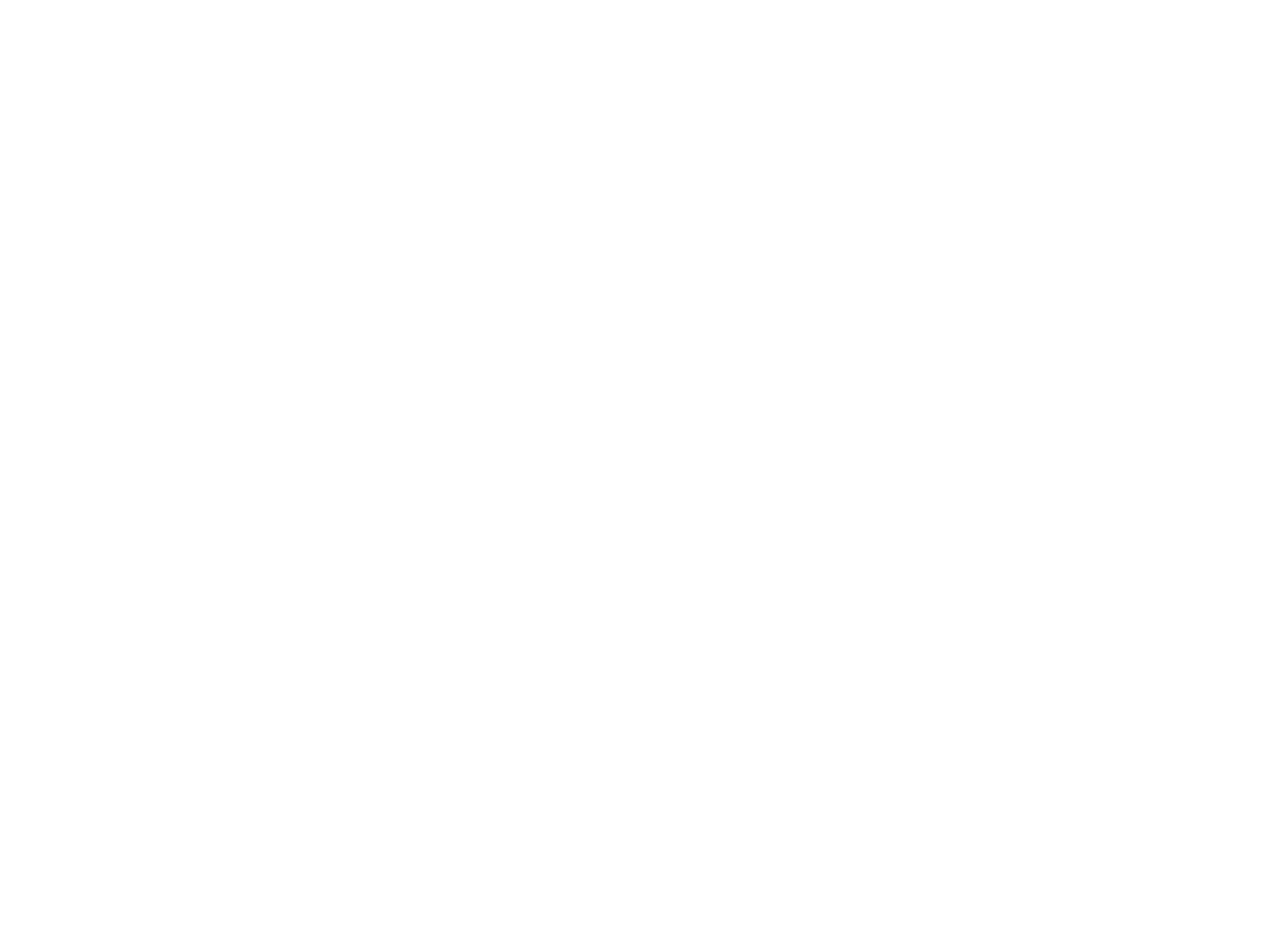
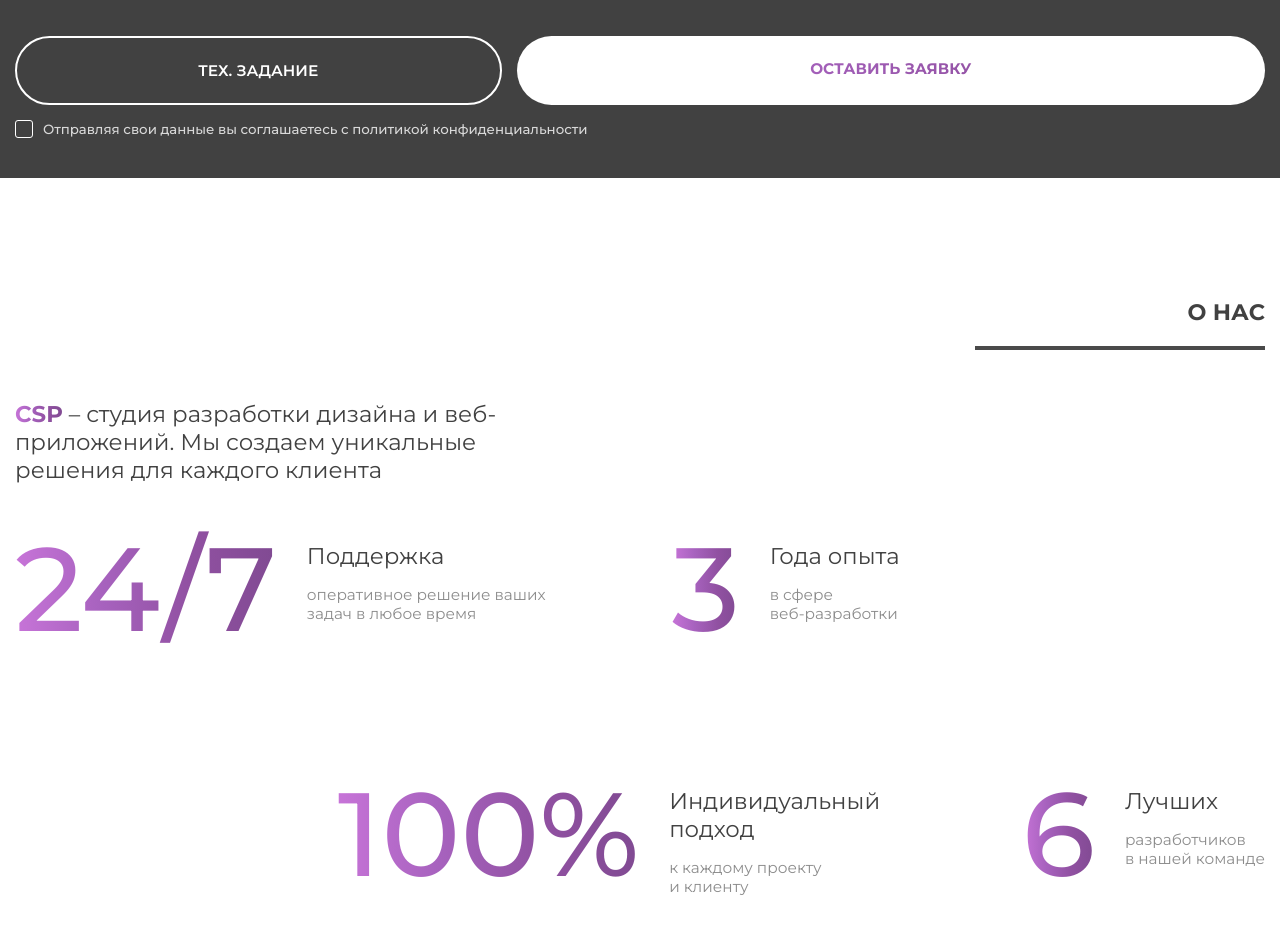
Before and after one commit to AandStep/CSPweb, a React (Vite) app: page / in a window 1280 px wide. Shown: the part 3080-4014 px from the top of the page. Before the commit the page ends 2986 px from the top, so only its background shows below. Built offline with nearby package versions, Linux system fonts and the light colour scheme.

Commit message:
пофиксил блок с формой, добавил к ней адаптивы; сверстал блок о нас

```diff
--- a/src/App.jsx
+++ b/src/App.jsx
@@ -4,6 +4,7 @@
 import HeaderPromo from "./components/headerPromo/HeaderPromo";
 import OurServices from "./components/ourServices/OurServices";
 import LeaveRequest from "./components/leaveRequest/LeaveRequest";
+import AboutUs from "./components/aboutUs/AboutUs";
 
 function App() {
   return (
@@ -13,6 +14,7 @@
         <HeaderPromo />
         <OurServices />
         <LeaveRequest />
+        <AboutUs />
       </main>
       <footer className="footer"></footer>
     </div>
--- /dev/null
+++ b/src/components/aboutUs/AboutUs.jsx
@@ -0,0 +1,82 @@
+import React, { useRef, useState } from "react";
+import PageTitle from "../PageTitle/PageTitle";
+
+export default function AboutUs() {
+  // обязательно для длинных предложений ставить "/n" максимальное количество слов - 3, за неким исключением
+  const AdvantageItems = [
+    ["24/7", "Поддержка", "оперативное решение ваших /n задач в любое время"],
+    ["3", "Года опыта ", "в сфере /n веб-разработки"],
+    ["100%", "Индивидуальный подход", "к каждому проекту /n и клиенту"],
+    ["6", "Лучших", "разработчиков /n в нашей команде"],
+  ];
+
+  const scrollableRef = useRef(null);
+  const [isDown, setIsDown] = useState(false);
+  const [startX, setStartX] = useState(0);
+  const [scrollLeft, setScrollLeft] = useState(0);
+
+  const handleMouseDown = (e) => {
+    setIsDown(true);
+    setStartX(e.pageX - scrollableRef.current.offsetLeft);
+    setScrollLeft(scrollableRef.current.scrollLeft);
+  };
+
+  const handleMouseLeave = () => {
+    setIsDown(false);
+  };
+
+  const handleMouseUp = () => {
+    setIsDown(false);
+  };
+
+  const handleMouseMove = (e) => {
+    if (!isDown) return; // Если не нажато, выходим
+    e.preventDefault();
+    const x = e.pageX - scrollableRef.current.offsetLeft;
+    const walk = x - startX; // Скорость прокрутки
+    scrollableRef.current.scrollLeft = scrollLeft - walk;
+  };
+
+  return (
+    <section className="about-us">
+      <div className="container">
+        <PageTitle titleTxt="о нас" titleTheme="dark" />
+      </div>
+      <div className="container">
+        <div className="about-us__wrapper">
+          <h1 className="about-us__title">
+            <span>CSP</span> – студия разработки дизайна и веб-приложений. Мы
+            создаем уникальные решения для каждого клиента
+          </h1>
+          <div
+            ref={scrollableRef}
+            onMouseDown={handleMouseDown}
+            onMouseLeave={handleMouseLeave}
+            onMouseUp={handleMouseUp}
+            onMouseMove={handleMouseMove}
+            className="about-us__advantages advantages"
+          >
+            {AdvantageItems.map((advantage, index) => {
+              const [number, title, description] = advantage;
+              const desc = description.split("/n");
+
+              return (
+                <div className="advantages__item" key={index}>
+                  <p className="advantages__number">{number}</p>
+                  <div className="advantages__description">
+                    <p className="advantages__title">{title}</p>
+                    <p className="advantages__sub-title">
+                      {desc[0]}
+                      <br />
+                      {desc[1]}
+                    </p>
+                  </div>
+                </div>
+              );
+            })}
+          </div>
+        </div>
+      </div>
+    </section>
+  );
+}
--- /dev/null
+++ b/src/components/aboutUs/styles/aboutUs.scss
@@ -0,0 +1,109 @@
+@use "../../../styles/variants.scss";
+
+.about-us {
+  display: grid;
+  grid-template-rows: max-content 1fr;
+  gap: 50px;
+
+  .container {
+    width: 100%;
+  }
+
+  &__wrapper {
+    display: grid;
+    grid-template-rows: max-content 1fr;
+    align-items: center;
+    height: 100%;
+  }
+
+  &__title {
+    font-size: clamp(1rem, 0.858rem + 0.71vw, 1.5rem);
+    max-inline-size: 32ch;
+    text-wrap: balance;
+
+    span {
+      @include variants.txtGradient();
+      font-weight: 700;
+    }
+  }
+
+  &__advantages {
+    display: flex;
+    flex-wrap: wrap;
+    gap: 100px clamp(3.125rem, 1.532rem + 7.96vw, 8.75rem);
+    width: 100%;
+  }
+}
+
+.advantages {
+  &__item {
+    display: grid;
+    grid-template-columns: max-content max-content;
+    gap: 30px;
+    align-items: flex-start;
+    width: max-content;
+  }
+
+  &__item:nth-of-type(3) {
+    margin-left: auto;
+  }
+
+  &__number {
+    @include variants.txtGradient();
+    font-weight: 500;
+    font-size: clamp(4rem, 2.867rem + 5.66vw, 8rem);
+  }
+
+  &__description {
+    display: grid;
+    grid-template-rows: max-content max-content;
+    gap: 15px;
+    padding: 26px 0 0 0;
+  }
+
+  &__title {
+    font-size: clamp(1rem, 0.858rem + 0.71vw, 1.5rem);
+    max-inline-size: 15ch;
+  }
+
+  &__sub-title {
+    font-size: clamp(0.75rem, 0.679rem + 0.35vw, 1rem);
+    opacity: 60%;
+    text-transform: lowercase;
+    text-wrap: balance;
+  }
+}
+
+@media (width <= 776px) {
+  .about-us {
+    &__wrapper {
+      align-items: flex-end;
+    }
+    &__advantages {
+      flex-wrap: nowrap;
+      overflow-x: scroll;
+      user-select: none;
+      cursor: grab;
+      padding: 24px 0;
+
+      &:active {
+        cursor: grabbing;
+      }
+
+      &::-webkit-scrollbar {
+        height: 3px; /* Ширина скроллбара */
+      }
+
+      &::-webkit-scrollbar-track {
+        background: rgba(72, 72, 72, 0.1); /* Цвет трека скроллбара */
+        border-radius: 10px; /* Скругление трека скроллбара */
+      }
+
+      &::-webkit-scrollbar-thumb {
+        background: variants.$mainColor; /* Цвет полосы прокрутки */
+        border-radius: 10px; /* Скругление полосы прокрутки */
+        height: 3px; /* Высота полосы прокрутки */
+      }
+    }
+  }
+}
--- a/src/components/header/styles/header.scss
+++ b/src/components/header/styles/header.scss
@@ -128,6 +128,7 @@
 
 @media (max-width: 48em) {
   .header {
+    position: relative;
     &__burger-btn {
       margin: 0 0 0 0;
     }
--- a/src/components/leaveRequest/LeaveRequest.jsx
+++ b/src/components/leaveRequest/LeaveRequest.jsx
@@ -160,8 +160,10 @@
               <label className="form__label">
                 <input type="checkbox" {...register("agreement")} />
                 <span className="custom-checkbox"></span>
-                Отправляя свои данные вы соглашаетесь с политикой
-                конфиденциальности
+                <p>
+                  Отправляя свои данные вы соглашаетесь с политикой
+                  конфиденциальности
+                </p>
               </label>
               {errors.agreement && <p>{errors.agreement.message}</p>}
             </div>
--- a/src/components/leaveRequest/styles/leaveRequest.scss
+++ b/src/components/leaveRequest/styles/leaveRequest.scss
@@ -13,8 +13,8 @@
 
   &__wrapper {
     display: grid;
-    grid-template-columns: 1fr 1fr;
-    gap: 115px;
+    grid-template-columns: repeat(auto-fit, minmax(600px, 1fr));
+    gap: clamp(5rem, 4.469rem + 2.65vw, 6.875rem);
   }
 
   &__offer {
@@ -46,8 +46,9 @@
   &__input {
     width: 100%;
     border-bottom: 2px solid #fff;
-    padding: 30px 0;
+    padding: clamp(1.563rem, 1.474rem + 0.44vw, 1.875rem) 0;
     font-weight: 500;
+    font-size: clamp(0.875rem, 0.84rem + 0.18vw, 1rem);
 
     &::placeholder {
       color: #fff;
@@ -58,9 +59,10 @@
 
   &__textarea {
     resize: none;
+    font-size: clamp(0.875rem, 0.84rem + 0.18vw, 1rem);
     padding: 30px 0;
     border-bottom: 2px solid #fff;
-    height: 130px;
+    height: clamp(6.063rem, 5.478rem + 2.92vw, 8.125rem);
     width: 100%;
     outline: none;
 
@@ -76,9 +78,8 @@
   &__btns {
     display: grid;
     grid-template-columns: 0.65fr 1fr;
-    max-height: 69px;
     gap: 15px;
-    margin: 50px 0 15px 0;
+    margin: clamp(2.5rem, 2.323rem + 0.88vw, 3.125rem) 0 15px 0;
 
     .button-alt {
       width: 100%;
@@ -102,8 +103,14 @@
     display: grid;
     gap: 10px;
     align-items: center;
-    grid-template-columns: max-content max-content;
+    grid-template-columns: max-content 1fr;
     width: 100%;
+
+    p {
+      text-wrap: wrap;
+      width: 100%;
+      font-size: clamp(0.625rem, 0.554rem + 0.35vw, 0.875rem);
+    }
 
     input[type="checkbox"] {
       display: none;
@@ -123,3 +130,29 @@
     }
   }
 }
+
+@media (width <= 1336px) {
+  .leave-request {
+    gap: 50px;
+    &__offer {
+      padding: 0 0 0 0;
+    }
+  }
+}
+
+@media (width <= 630px) {
+  .leave-request {
+    &__wrapper {
+      display: grid;
+      grid-template-columns: 1fr;
+    }
+  }
+
+  .form {
+    &__btns {
+      display: grid;
+      grid-template-columns: 1fr;
+      grid-template-rows: max-content max-content;
+    }
+  }
+}
--- a/src/styles/App.scss
+++ b/src/styles/App.scss
@@ -4,6 +4,7 @@
 @use "../components/ourServices/styles/ourServices.scss";
 @use "../components/PageTitle/styles/pageTitle.scss";
 @use "../components/leaveRequest/styles/leaveRequest.scss";
+@use "../components/aboutUs/styles/aboutUs.scss";
 
 .wrapper {
   min-height: 100dvh;
```
